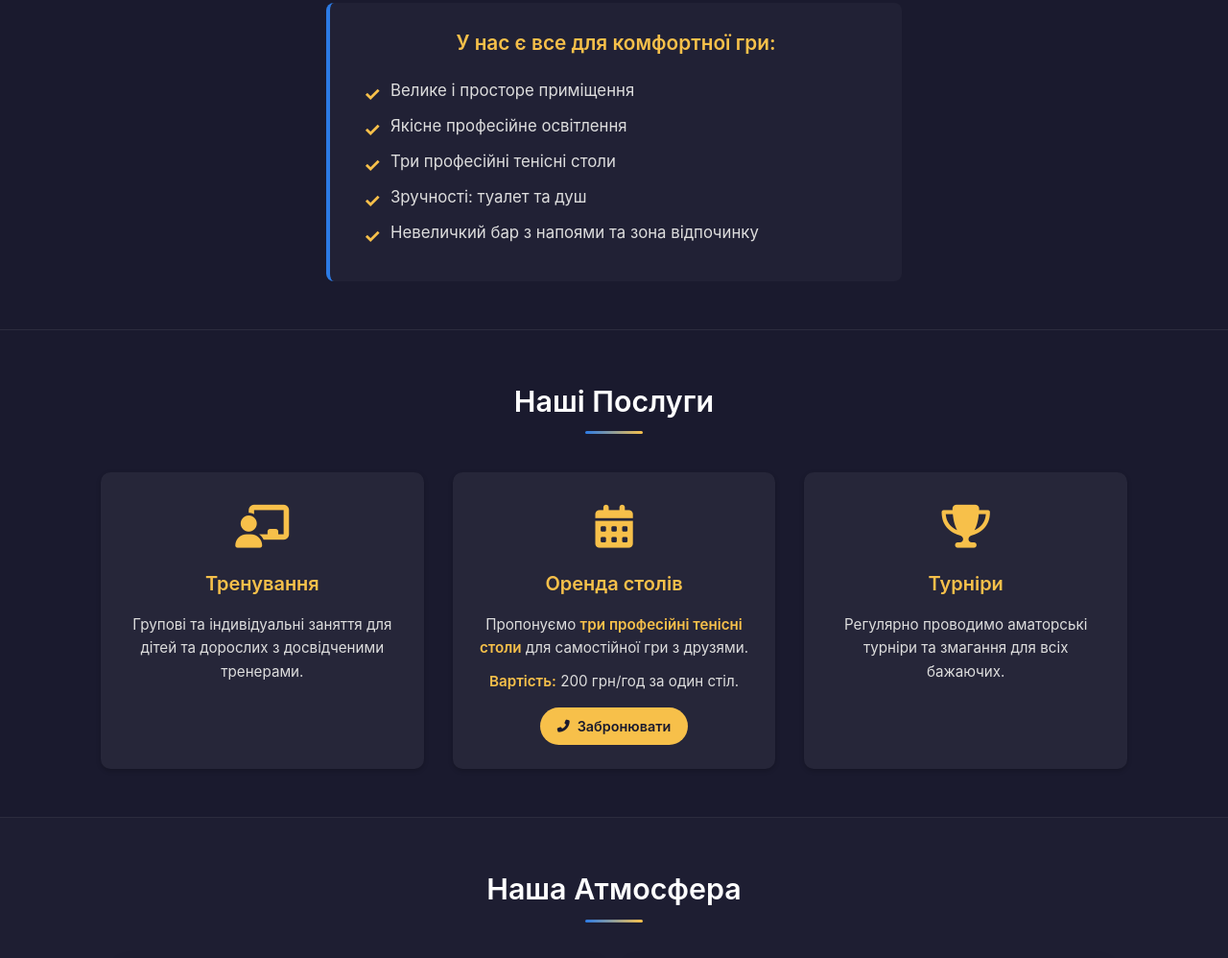
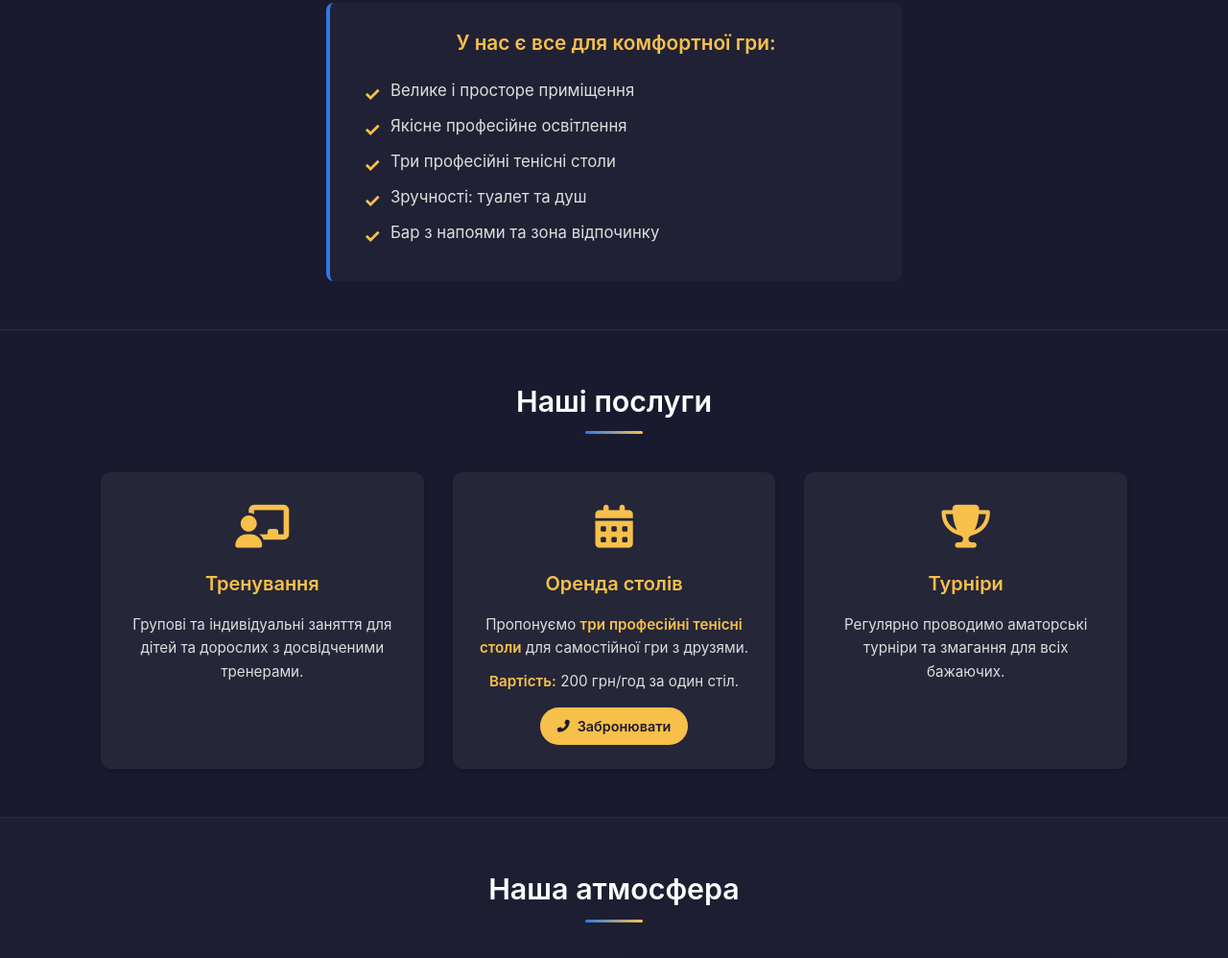
Before and after one commit to ivancheban/toni-tops-club, a plain HTML site: page index.html in a window 1280 px wide. Shown: the part 721-1719 px from the top of the page at 96% size. Drawn offline with Linux system fonts and the light colour scheme.

Commit message:
minor updates

```diff
--- a/index.html
+++ b/index.html
@@ -35,7 +35,8 @@
 
     <header>
         <div class="container header-content">
-            <a href="#hero" class="logo-link">
+            <!-- Updated logo link href -->
+            <a href="/" class="logo-link">
                 <img src="logo.webp" alt="Логотип TONI-TOPS" class="logo">
             </a>
             <h1 class="site-title">Клуб настільного тенісу TONI-TOPS</h1>
@@ -80,7 +81,8 @@
                         <li>Якісне професійне освітлення</li>
                         <li>Три професійні тенісні столи</li>
                         <li>Зручності: туалет та душ</li>
-                        <li>Невеличкий бар з напоями та зона відпочинку</li>
+                        <!-- Updated text for the bar feature -->
+                        <li>Бар з напоями та зона відпочинку</li>
                      </ul>
                  </div>
             </div>
@@ -89,7 +91,7 @@
         <!-- Services Section -->
         <section id="services">
             <div class="container">
-                <h2 class="section-title">Наші Послуги</h2>
+                <h2 class="section-title">Наші послуги</h2>
                 <div class="service-items">
                     <div class="service-item">
                         <i class="fas fa-chalkboard-teacher service-icon"></i>
@@ -118,7 +120,7 @@
         <!-- Gallery Section -->
         <section id="gallery">
             <div class="container">
-                <h2 class="section-title">Наша Атмосфера</h2>
+                <h2 class="section-title">Наша атмосфера</h2>
                 <div class="gallery-items">
                     <div class="gallery-item">
                         <img src="club-photo.webp" alt="Гравці в клубі TONI-TOPS" class="gallery-media">
```
